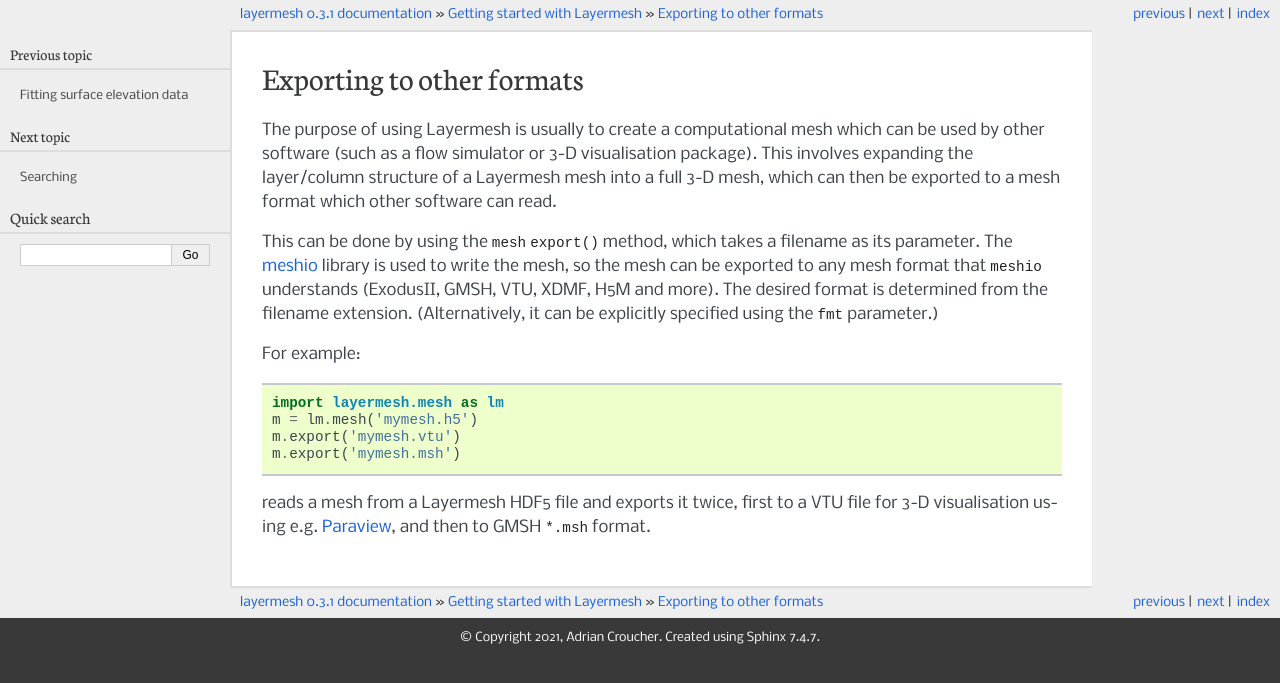
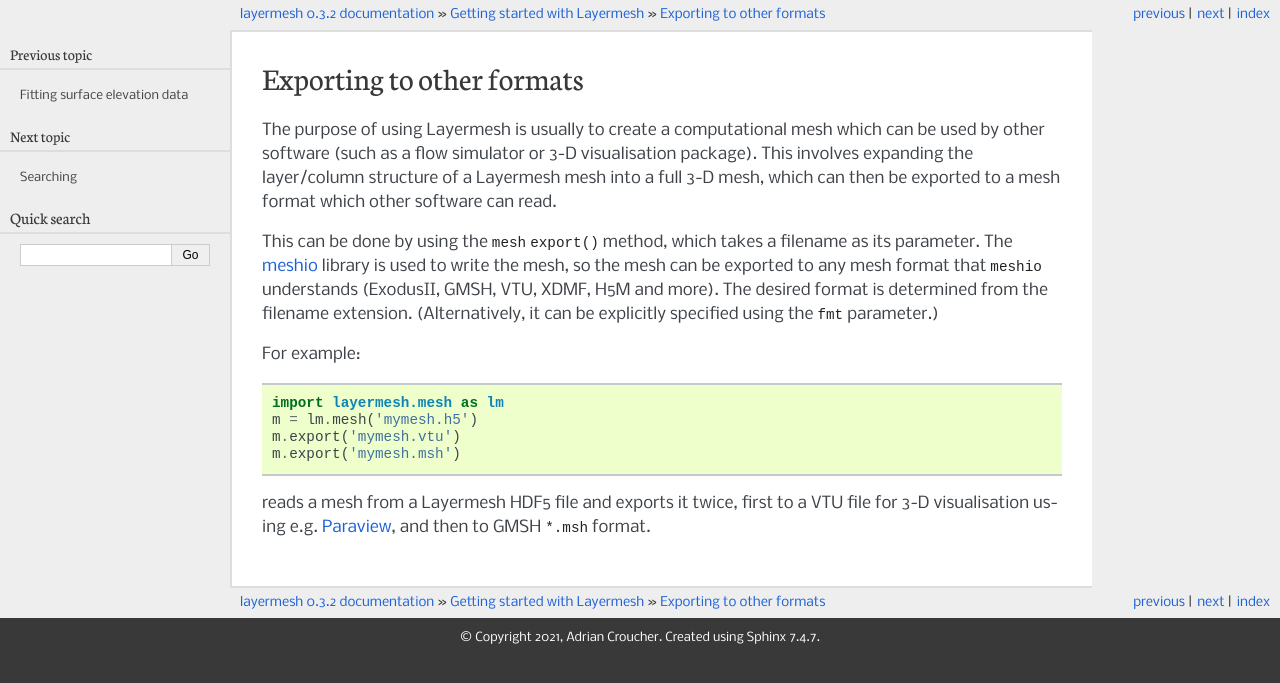
Before and after one commit to acroucher/layermesh, a Sphinx documentation site: the page built from doc/source/export.rst, in a window 1280 px wide. Shown: the top 683 px of the page. Built offline with Sphinx 7.4.7, drawn with Linux system fonts in a browser that asks for light colours.

Commit message:
Version 0.3.2

```diff
--- a/doc/source/conf.py
+++ b/doc/source/conf.py
@@ -57,7 +57,7 @@ author = u'Adrian Croucher'
 # The short X.Y version.
 version = u'0.3'
 # The full version, including alpha/beta/rc tags.
-release = u'0.3.1'
+release = u'0.3.2'
 
 # The language for content autogenerated by Sphinx. Refer to documentation
 # for a list of supported languages.
--- a/setup.py
+++ b/setup.py
@@ -5,7 +5,7 @@ with open("README.md", "r") as f:
 
 setuptools.setup(
     name='layermesh',
-    version='0.3.1',
+    version='0.3.2',
     description='Library for layered computational meshes',
     long_description=long_description,
     long_description_content_type="text/markdown",
```
